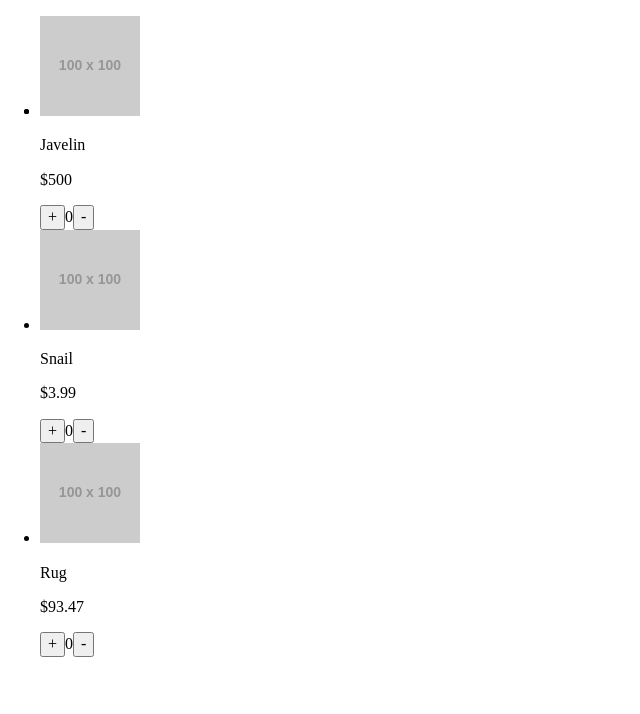
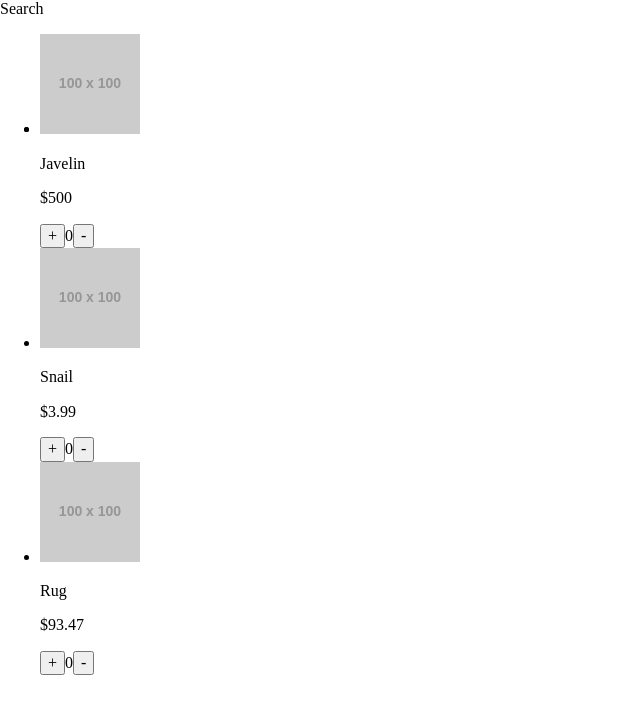
Before and after one commit to RobertWilson196/redux-commerce, a React (Create React App) app: page / in a window 1280 px wide. Shown: the top 714 px of the page, without its empty margins (0-640 px from the left). Built offline with nearby package versions, Linux system fonts and the light colour scheme.

Commit message:
created search bar component stub and set initial state for search redux state

```diff
--- a/src/App.js
+++ b/src/App.js
@@ -2,12 +2,14 @@
 import './App.css';
 import {connect} from 'react-redux';
 
+import SearchBar from './SearchBar';
 import ProductList from './ProductList';
 
 class App extends Component {
   render() {
     return (
       <div>
+        <SearchBar />
         <ProductList products={this.props.products} />
       </div>
     );
--- /dev/null
+++ b/src/SearchBar.js
@@ -0,0 +1,7 @@
+import React from 'react';
+
+const SearchBar = props => {
+    return(<div>Search</div>);
+}
+
+export default SearchBar;
--- a/src/search/index.js
+++ b/src/search/index.js
@@ -1,6 +1,6 @@
 
-
-const reducer = (state={}, action) => {
+const initialState = "";
+const reducer = (state=initialState, action) => {
     console.log('search');
     return state;
 }
```
